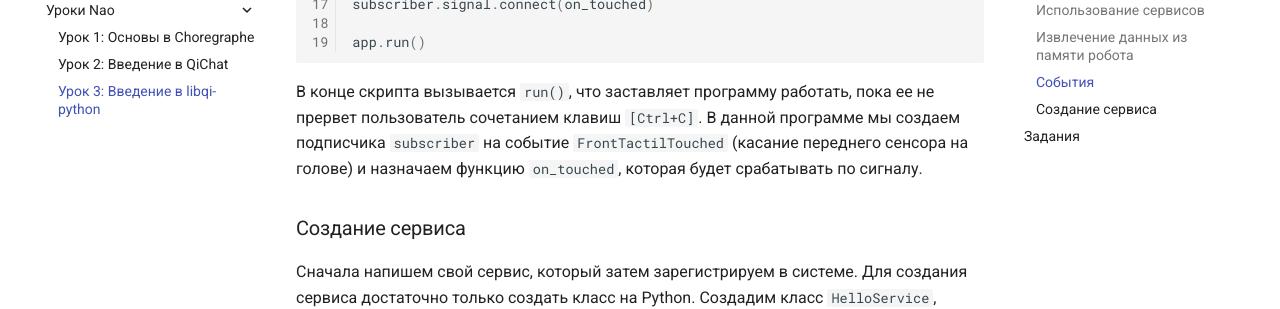
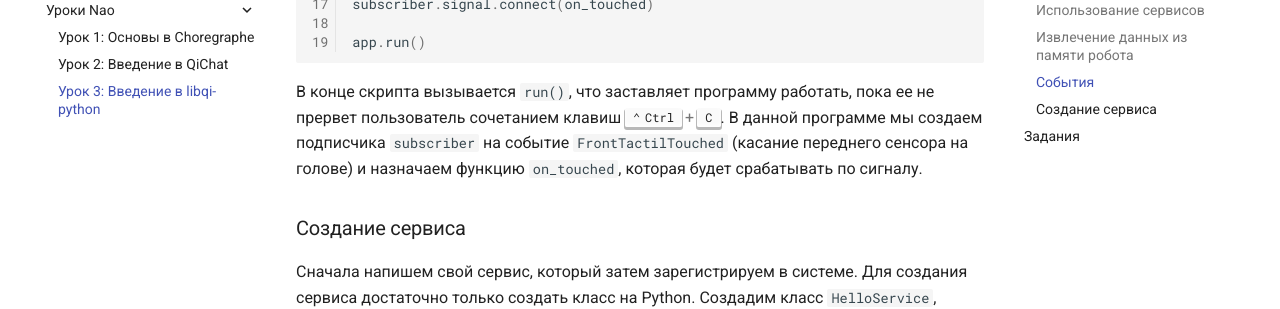
Before and after one commit to robotuts/robotuts.github.io, an MkDocs documentation site: the page built from docs/nao/lab3.md, in a window 1280 px wide and 900 px high, scrolled down 3463 px. Shown: the part 152-461 px from the top of the window. Built offline with MkDocs 1.6.1 and Material for MkDocs 9.7.7, drawn with Linux system fonts in a browser that asks for light colours; comment, search, counter and statistics services are not loaded.

Commit message:
fix: minor fix for keyboard shortcut style

````diff
--- a/docs/nao/lab3.md
+++ b/docs/nao/lab3.md
@@ -176,7 +176,7 @@ app.run()
 ```
 
 В конце скрипта вызывается `run()`, что заставляет программу работать, пока ее
-не прервет пользователь сочетанием клавиш `[Ctrl+С]`. В данной программе мы
+не прервет пользователь сочетанием клавиш ++ctrl+c++. В данной программе мы
 создаем подписчика `subscriber` на событие `FrontTactilTouched` (касание
 переднего сенсора на голове) и назначаем функцию `on_touched`, которая будет
 срабатывать по сигналу.
````
